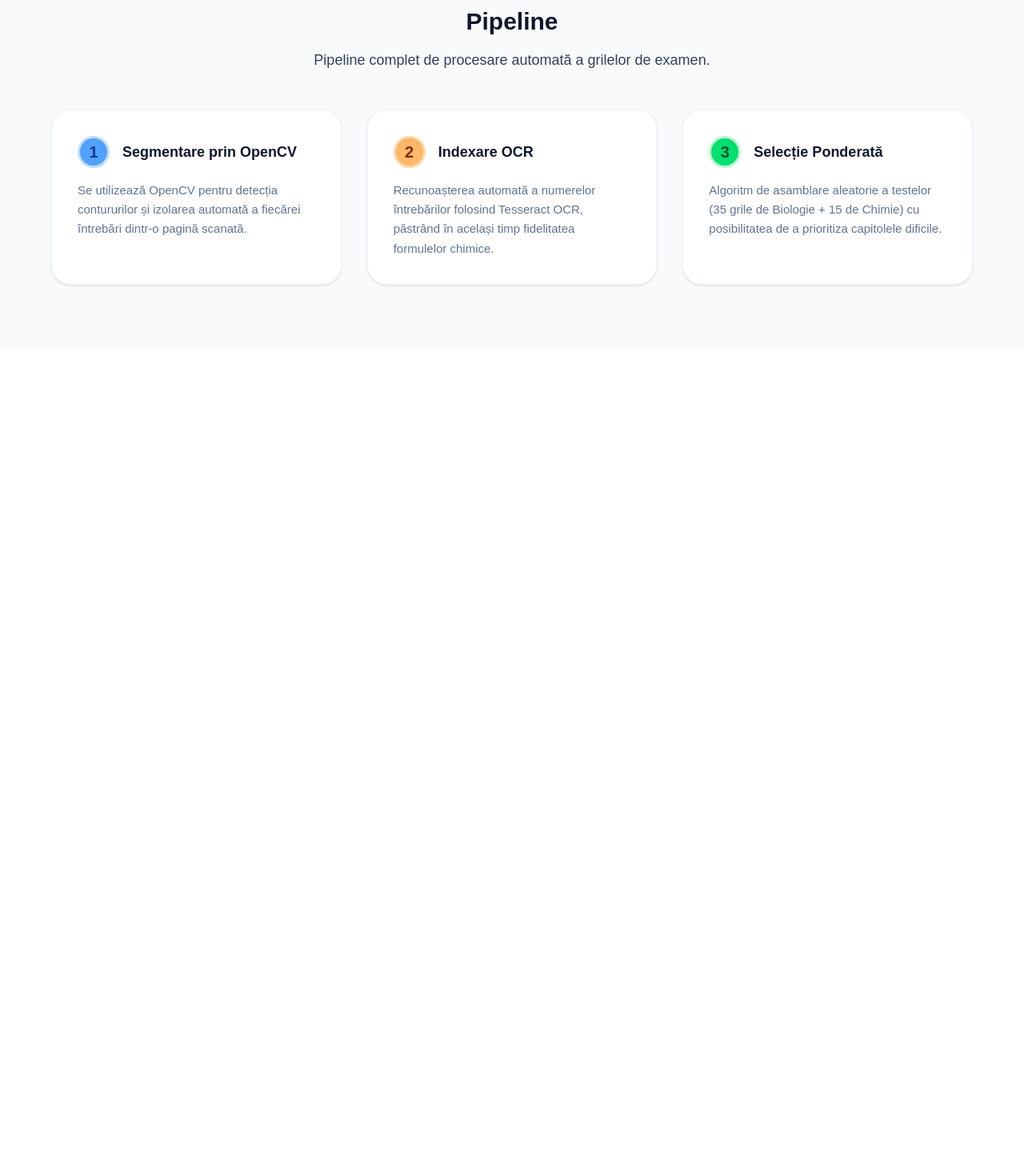
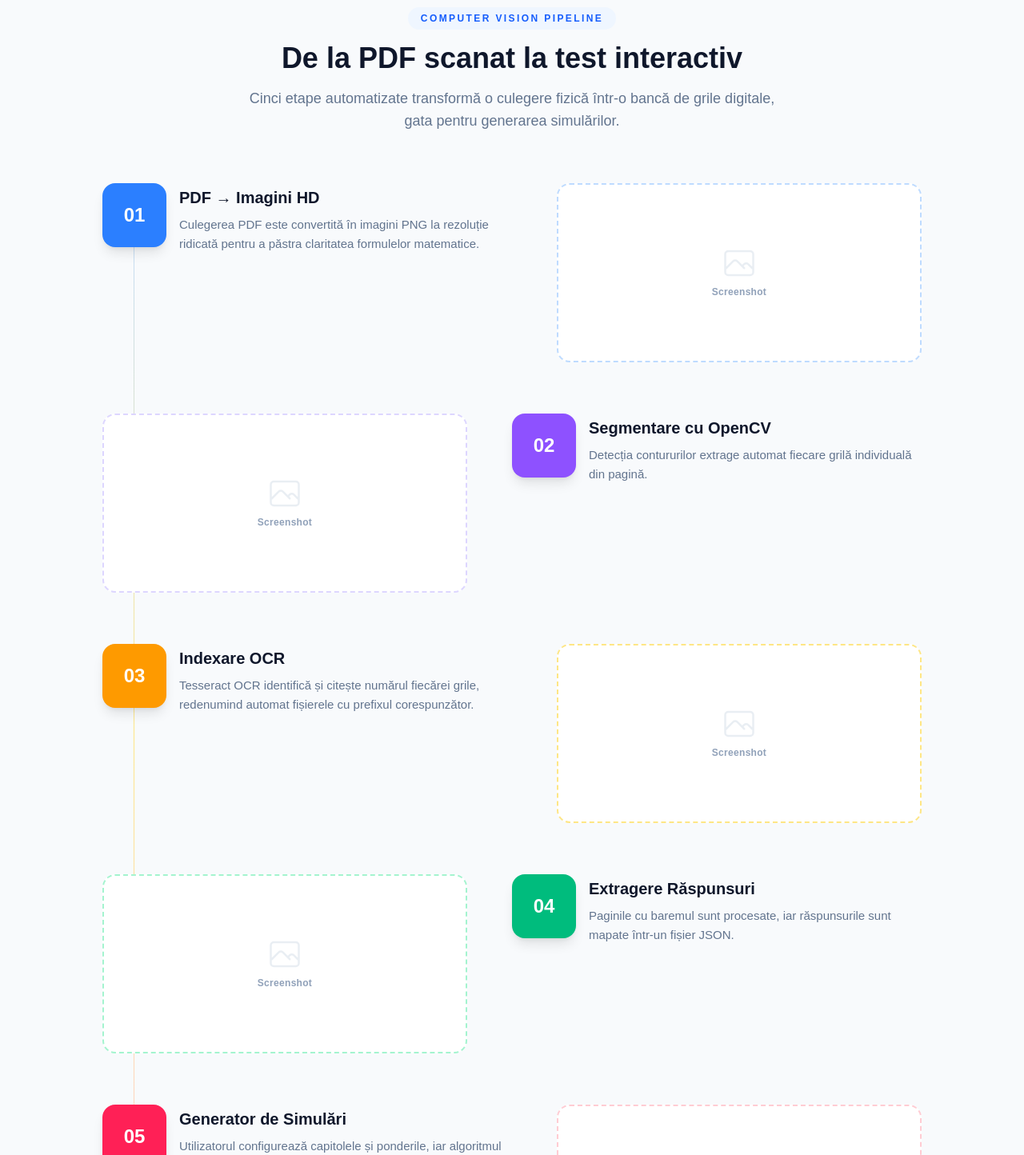
Before and after one commit to raul-muresan03/ToolGrile, a Next.js app in the folder frontend/: page / in a window 1280 px wide. Shown: the part 500-1944 px from the top of the page at 80% size. Before the commit the page ends 936 px from the top, so only its background shows below. Built offline with nearby package versions, Linux system fonts and the light colour scheme.

Commit message:
feat(frontend/ui): replace static pipeline section with interactive steps component

```diff
--- a/frontend/src/app/page.tsx
+++ b/frontend/src/app/page.tsx
@@ -1,4 +1,50 @@
 export default function Home() {
+  const steps = [
+    {
+      num: "01",
+      title: "PDF → Imagini HD",
+      desc: "Culegerea PDF este convertită în imagini PNG la rezoluție ridicată pentru a păstra claritatea formulelor matematice.",
+      color: "blue",
+      placeholder: "/pipeline/step1_pdf_to_png.png",
+    },
+    {
+      num: "02",
+      title: "Segmentare cu OpenCV",
+      desc: "Detecția contururilor extrage automat fiecare grilă individuală din pagină.",
+      color: "violet",
+      placeholder: "/pipeline/step2_segmentation.png",
+    },
+    {
+      num: "03",
+      title: "Indexare OCR",
+      desc: "Tesseract OCR identifică și citește numărul fiecărei grile, redenumind automat fișierele cu prefixul corespunzător.",
+      color: "amber",
+      placeholder: "/pipeline/step3_ocr_index.png",
+    },
+    {
+      num: "04",
+      title: "Extragere Răspunsuri",
+      desc: "Paginile cu baremul sunt procesate, iar răspunsurile sunt mapate într-un fișier JSON.",
+      color: "emerald",
+      placeholder: "/pipeline/step4_answers.png",
+    },
+    {
+      num: "05",
+      title: "Generator de Simulări",
+      desc: "Utilizatorul configurează capitolele și ponderile, iar algoritmul asamblează un test unic, cu distribuție proporțională și verificare automată.",
+      color: "rose",
+      placeholder: "/pipeline/step5_generator.png",
+    },
+  ];
+
+  const colorMap: Record<string, { numBg: string; numText: string; accent: string; line: string }> = {
+    blue: { numBg: "bg-blue-500", numText: "text-white", accent: "border-blue-200", line: "from-blue-400" },
+    violet: { numBg: "bg-violet-500", numText: "text-white", accent: "border-violet-200", line: "from-violet-400" },
+    amber: { numBg: "bg-amber-500", numText: "text-white", accent: "border-amber-200", line: "from-amber-400" },
+    emerald: { numBg: "bg-emerald-500", numText: "text-white", accent: "border-emerald-200", line: "from-emerald-400" },
+    rose: { numBg: "bg-rose-500", numText: "text-white", accent: "border-rose-200", line: "from-rose-400" },
+  };
+
   return (
     <div className="flex flex-col items-center">
       <section className="w-full bg-white flex justify-center py-20 px-6 sm:px-12">
@@ -13,59 +59,79 @@ export default function Home() {
           </p>
         </div>
       </section>
+
       <section className="w-full bg-slate-50 py-20 flex justify-center px-6 border-t border-slate-100">
-        <div className="max-w-6xl w-full">
-          <div className="text-center mb-12">
-            <h2 className="text-3xl font-bold text-slate-900 mb-4">Pipeline</h2>
-            <p className="text-lg text-slate-700">
-              Pipeline complet de procesare automată a grilelor de examen.
+        <div className="max-w-5xl w-full">
+          <div className="text-center mb-16">
+            <span className="inline-block text-xs font-extrabold uppercase tracking-[0.2em] text-blue-600 bg-blue-50 px-4 py-1.5 rounded-full mb-4">
+              Computer Vision Pipeline
+            </span>
+            <h2 className="text-3xl sm:text-4xl font-extrabold text-slate-900 mb-4">
+              De la PDF scanat la test interactiv
+            </h2>
+            <p className="text-lg text-slate-500 max-w-2xl mx-auto">
+              Cinci etape automatizate transformă o culegere fizică într-o bancă de grile digitale, gata pentru generarea simulărilor.
             </p>
           </div>
 
-          <div className="grid grid-cols-1 md:grid-cols-3 gap-8">
-            <div className="bg-white p-8 rounded-3xl shadow-sm border border-slate-100">
-              <div className="flex items-center gap-4 mb-4">
-                <div className="flex-shrink-0 w-10 h-10 rounded-full bg-blue-400 text-blue-900 font-bold flex items-center justify-center text-xl shadow-inner border-[3px] border-blue-200">
-                  1
+          <div className="relative">
+            <div className="hidden lg:block absolute left-[39px] top-0 bottom-0 w-px bg-gradient-to-b from-blue-200 via-amber-200 to-rose-200"></div>
+
+            <div className="space-y-12 lg:space-y-16">
+              {steps.map((step, i) => {
+                const c = colorMap[step.color];
+                const isEven = i % 2 === 0;
+                return (
+                  <div key={step.num} className="relative group">
+                    <div className={`flex flex-col lg:flex-row items-start gap-6 ${!isEven ? "lg:flex-row-reverse" : ""}`}>
+                      <div className="flex items-start gap-4 lg:w-1/2 shrink-0">
+                        <div className={`relative z-10 w-[80px] h-[80px] ${c.numBg} ${c.numText} rounded-2xl flex items-center justify-center text-2xl font-black shadow-lg shrink-0 group-hover:scale-105 transition-transform duration-300`}>
+                          {step.num}
                         </div>
-                <h3 className="text-lg font-bold text-slate-900">
-                  Segmentare prin OpenCV
+                        <div className="pt-1">
+                          <h3 className="text-xl font-extrabold text-slate-900 mb-2">
+                            {step.title}
                           </h3>
-              </div>
-              <p className="text-slate-500 leading-relaxed text-[15px]">
-                Se utilizează OpenCV pentru detecția contururilor și izolarea
-                automată a fiecărei întrebări dintr-o pagină scanată.
+                          <p className="text-[15px] text-slate-500 leading-relaxed max-w-md">
+                            {step.desc}
                           </p>
                         </div>
-            <div className="bg-white p-8 rounded-3xl shadow-sm border border-slate-100">
-              <div className="flex items-center gap-4 mb-4">
-                <div className="flex-shrink-0 w-10 h-10 rounded-full bg-orange-300 text-orange-900 font-bold flex items-center justify-center text-xl shadow-inner border-[3px] border-orange-200">
-                  2
                       </div>
-                <h3 className="text-lg font-bold text-slate-900">
-                  Indexare OCR
+
+                      <div className={`lg:w-1/2 w-full ${!isEven ? "lg:pr-8" : "lg:pl-8"}`}>
+                        <div className={`bg-white rounded-2xl border-2 border-dashed ${c.accent} h-48 sm:h-56 flex flex-col items-center justify-center text-slate-300 group-hover:border-solid group-hover:shadow-md transition-all duration-300`}>
+                          <svg className="w-10 h-10 mb-2 opacity-40" fill="none" viewBox="0 0 24 24" stroke="currentColor" strokeWidth={1.5}>
+                            <path strokeLinecap="round" strokeLinejoin="round" d="m2.25 15.75 5.159-5.159a2.25 2.25 0 0 1 3.182 0l5.159 5.159m-1.5-1.5 1.409-1.409a2.25 2.25 0 0 1 3.182 0l2.909 2.909M3.75 21h16.5A2.25 2.25 0 0 0 22.5 18.75V5.25A2.25 2.25 0 0 0 20.25 3H3.75A2.25 2.25 0 0 0 1.5 5.25v13.5A2.25 2.25 0 0 0 3.75 21Z" />
+                          </svg>
+                          <span className="text-xs font-bold text-slate-400 tracking-wide">
+                            Screenshot
+                          </span>
+                        </div>
+                      </div>
+                    </div>
+                  </div>
+                );
+              })}
+            </div>
+          </div>
+
+          <div className="mt-20 bg-white rounded-3xl border border-slate-200 p-8 sm:p-10">
+            <div className="flex flex-col sm:flex-row items-center gap-8">
+              <div className="flex-1">
+                <h3 className="text-2xl font-extrabold text-slate-900 mb-3">
+                  Rezultat final
                 </h3>
-              </div>
-              <p className="text-slate-500 leading-relaxed text-[15px]">
-                Recunoașterea automată a numerelor întrebărilor folosind
-                Tesseract OCR, păstrând în același timp fidelitatea formulelor
-                chimice.
+                <p className="text-slate-500 leading-relaxed">
+                  O bancă completă de grile indexate, cu răspunsuri verificate, gata să fie
+                  folosită pentru generarea automată a simulărilor de examen personalizate.
                 </p>
               </div>
-            <div className="bg-white p-8 rounded-3xl shadow-sm border border-slate-100">
-              <div className="flex items-center gap-4 mb-4">
-                <div className="flex-shrink-0 w-10 h-10 rounded-full bg-green-400 text-green-900 font-bold flex items-center justify-center text-xl shadow-inner border-[3px] border-green-200">
-                  3
+              <div className="w-full sm:w-64 h-44 bg-slate-50 rounded-2xl border-2 border-dashed border-slate-200 flex flex-col items-center justify-center text-slate-300">
+                <svg className="w-10 h-10 mb-2 opacity-40" fill="none" viewBox="0 0 24 24" stroke="currentColor" strokeWidth={1.5}>
+                  <path strokeLinecap="round" strokeLinejoin="round" d="M3.75 9.776c.112-.017.227-.026.344-.026h15.812c.117 0 .232.009.344.026m-16.5 0a2.25 2.25 0 0 0-1.883 2.542l.857 6a2.25 2.25 0 0 0 2.227 1.932H19.05a2.25 2.25 0 0 0 2.227-1.932l.857-6a2.25 2.25 0 0 0-1.883-2.542m-16.5 0V6A2.25 2.25 0 0 1 6 3.75h3.879a1.5 1.5 0 0 1 1.06.44l2.122 2.12a1.5 1.5 0 0 0 1.06.44H18A2.25 2.25 0 0 1 20.25 9v.776" />
+                </svg>
+                <span className="text-xs font-bold text-slate-400 tracking-wide">Screenshot final</span>
               </div>
-                <h3 className="text-lg font-bold text-slate-900">
-                  Selecție Ponderată
-                </h3>
-              </div>
-              <p className="text-slate-500 leading-relaxed text-[15px]">
-                Algoritm de asamblare aleatorie a testelor (35 grile de Biologie
-                + 15 de Chimie) cu posibilitatea de a prioritiza capitolele
-                dificile.
-              </p>
             </div>
           </div>
         </div>
```
Also changed, not shown: 1 other file (tests, documents, lock files or other folders). Lines whose indentation alone changed are shown as unchanged.
